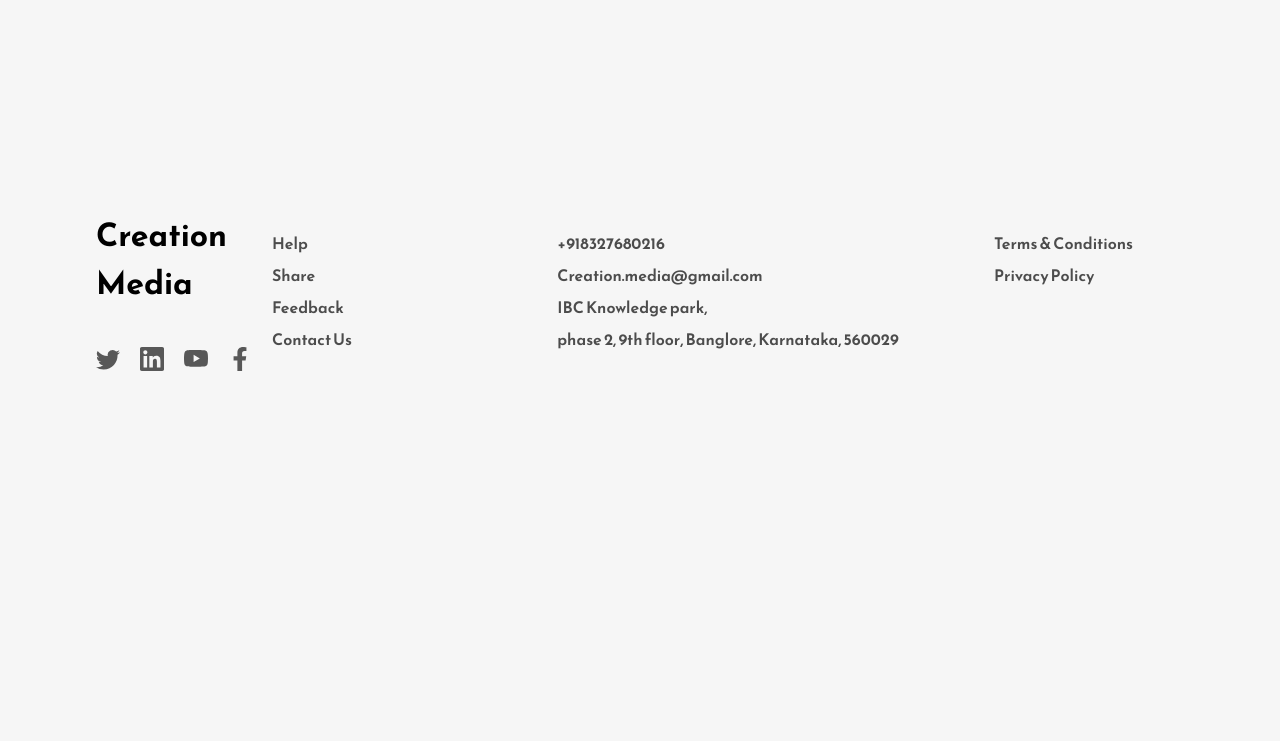
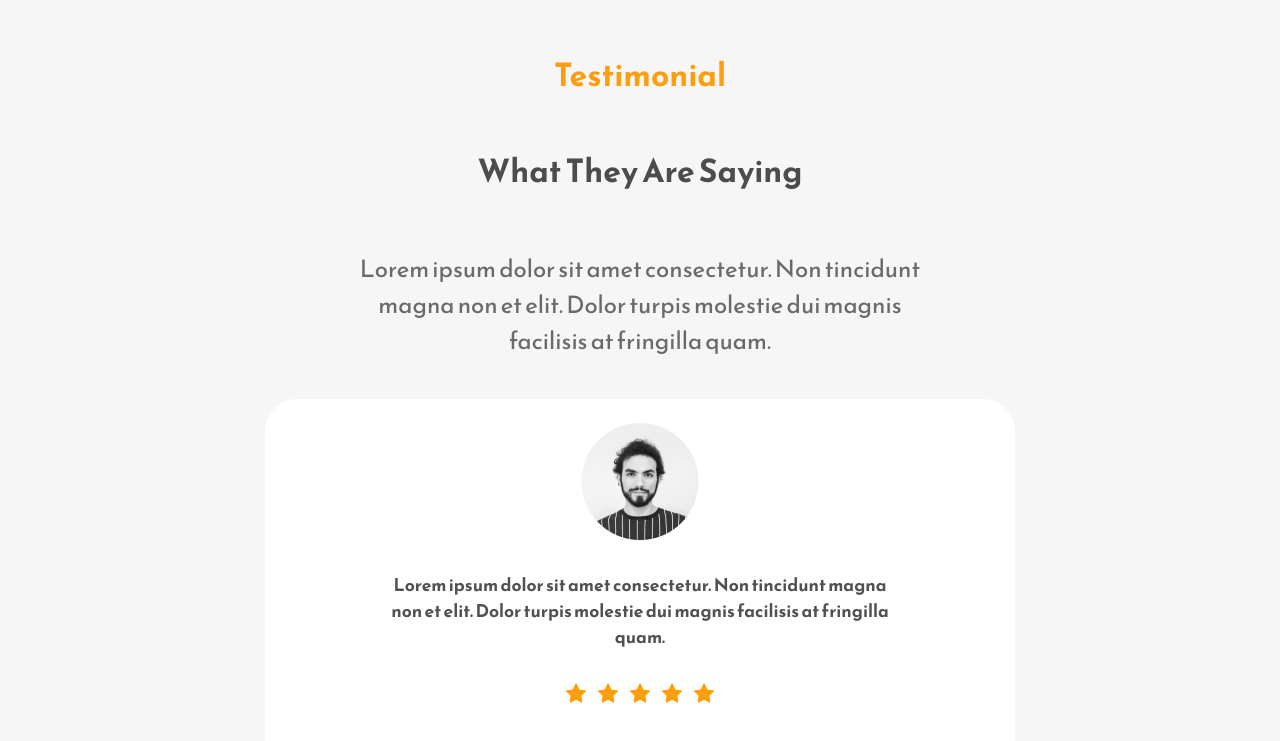
Before and after one commit to manoharmeena123/creationMedia, a React (Create React App) app: page /testimonial in a window 1280 px wide. Shown: the part 189-930 px from the top of the page. Built offline with nearby package versions, Linux system fonts and the light colour scheme.

Commit message:
routing made dynamic and code splitting added

```diff
--- a/src/App.css
+++ b/src/App.css
@@ -202,7 +202,7 @@ nav {
 .footer-wrapper {
   margin: 6rem rem;
   display: flex;
-  margin-top: 25rem;
+  margin-top: 10rem;
 }
 .footer-logo-container {
   max-width: 110px;
--- a/src/App.js
+++ b/src/App.js
@@ -1,32 +1,29 @@
+// App.js
 import "./App.css";
-import React from "react";
-import { BrowserRouter, Routes, Route } from "react-router-dom";
-import Home from "./Components/Home";
-import About from "./Components/About";
-import Work from "./Components/Work";
-import Testimonial from "./Components/Testimonial";
-import Contact from "./Components/Contact";
-import Login from "./Components/Login";
-import Footer from "./Components/Footer";
-import { ToastContainer, toast } from "react-toastify";
-import "react-toastify/dist/ReactToastify.css";
+import React,{Suspense} from 'react';
+import { BrowserRouter, Routes, Route } from 'react-router-dom';
+import Footer from './Components/Footer';
+import { ToastContainer } from 'react-toastify';
+import 'react-toastify/dist/ReactToastify.css';
+import { publicRoutes } from './routes'; // Import the route configuration file
+import Spinner from "./utils/Spinner";
+
 
 function App() {
   return (
     <div className="App">
+    <Suspense fallback={<Spinner />}>
       <BrowserRouter>
         <Routes>
-          <Route path="/" index element={<Home />} />
-          <Route path="/about" element={<About />} />
-          <Route path="/work" element={<Work />} />
-          <Route path="/testimonials" element={<Testimonial />} />
-          <Route path="/contact" element={<Contact />} />
-          <Route path="/login" element={<Login />} />
+          {publicRoutes.map((route, index) => (
+            <Route key={index} path={route.path} element={route.element} />
+          ))}
         </Routes>
-        <Footer />
       </BrowserRouter>
-      <ToastContainer />
-    </div>
+    </Suspense>
+    <Footer />
+    <ToastContainer />
+  </div>
   );
 }
 
--- a/src/Components/About.js
+++ b/src/Components/About.js
@@ -1,7 +1,7 @@
 import React from "react";
 import AboutBackground from "../Assets/about-background.png";
 import AboutBackgroundImage from "../Assets/build.jpg";
-import { BsFillPlayCircleFill } from "react-icons/bs";
+// import { BsFillPlayCircleFill } from "react-icons/bs";
 
 const About = () => {
   return (
--- a/src/Components/Home.js
+++ b/src/Components/Home.js
@@ -3,9 +3,14 @@ import BannerBackground from "../Assets/home-banner-background.png";
 import BannerImage from "../Assets/home-background.jpg";
 import Navbar from "./Navbar";
 import { FiArrowRight } from "react-icons/fi";
+import About from './About';
+import Work from './Work';
+import Testimonial from './Testimonial';
+import Contact from './Contact';
 
 const Home = () => {
   return (
+    <>
       <div className="home-container">
         <Navbar />
         <div className="home-banner-container">
@@ -17,9 +22,16 @@ const Home = () => {
               Welcome to Creation Media, where creativity meets conversion!
             </h1>
             <p className="primary-text">
-          Established in June 2021, we have swiftly risen to become a trusted partner for over 500 companies, delivering captivating ad templates that drive real results.
+              Established in June 2021, we have swiftly risen to become a
+              trusted partner for over 500 companies, delivering captivating ad
+              templates that drive real results.
             </p>
-          <p>In today's fast-paced digital landscape, standing out is not just an option-it's a necessity. At Creation Media, we specialize in crafting ads that not only catch the eye but also capture the hearts and minds of your target audience</p>
+            <p>
+              In today's fast-paced digital landscape, standing out is not just
+              an option-it's a necessity. At Creation Media, we specialize in
+              crafting ads that not only catch the eye but also capture the
+              hearts and minds of your target audience
+            </p>
             <button className="secondary-button">
               Boost your Buisness <FiArrowRight />{" "}
             </button>
@@ -29,6 +41,11 @@ const Home = () => {
           </div>
         </div>
       </div>
+      <About />
+      <Work />
+      <Testimonial />
+      <Contact />
+    </>
   );
 };
 
--- a/src/Components/Navbar.js
+++ b/src/Components/Navbar.js
@@ -100,7 +100,7 @@ const Navbar = () => {
       </Drawer>
 
       {!isSmallScreen && !isMediumScreen && (
-        <Box sx={{ textAlign: "center", marginTop: "16px", backgroundColor:"white", borderRadius:"15px" }}>
+        <Box sx={{ textAlign: "center", marginTop: "12px", backgroundColor:"white", borderRadius:"15px" }}>
           <Button variant="text" color="secondary" onClick={handleLogin}>
             Login
           </Button>
--- a/src/Components/Testimonial.js
+++ b/src/Components/Testimonial.js
@@ -3,33 +3,33 @@ import ProfilePic from "../Assets/john-doe-image.png";
 import { AiFillStar } from "react-icons/ai";
 
 const Testimonial = () => {
-  // return (
-  //   // <div className="work-section-wrapper">
-  //   //   <div className="work-section-top">
-  //   //     <p className="primary-subheading">Testimonial</p>
-  //   //     <h1 className="primary-heading">What They Are Saying</h1>
-  //   //     <p className="primary-text">
-  //   //       Lorem ipsum dolor sit amet consectetur. Non tincidunt magna non et
-  //   //       elit. Dolor turpis molestie dui magnis facilisis at fringilla quam.
-  //   //     </p>
-  //   //   </div>
-  //   //   <div className="testimonial-section-bottom">
-  //   //     <img src={ProfilePic} alt="" />
-  //   //     <p>
-  //   //       Lorem ipsum dolor sit amet consectetur. Non tincidunt magna non et
-  //   //       elit. Dolor turpis molestie dui magnis facilisis at fringilla quam.
-  //   //     </p>
-  //   //     <div className="testimonials-stars-container">
-  //   //       <AiFillStar />
-  //   //       <AiFillStar />
-  //   //       <AiFillStar />
-  //   //       <AiFillStar />
-  //   //       <AiFillStar />
-  //   //     </div>
-  //   //     <h2>John Doe</h2>
-  //   //   </div>
-  //   // </div>
-  // );
+  return (
+    <div className="work-section-wrapper">
+      <div className="work-section-top">
+        <p className="primary-subheading">Testimonial</p>
+        <h1 className="primary-heading">What They Are Saying</h1>
+        <p className="primary-text">
+          Lorem ipsum dolor sit amet consectetur. Non tincidunt magna non et
+          elit. Dolor turpis molestie dui magnis facilisis at fringilla quam.
+        </p>
+      </div>
+      <div className="testimonial-section-bottom">
+        <img src={ProfilePic} alt="" />
+        <p>
+          Lorem ipsum dolor sit amet consectetur. Non tincidunt magna non et
+          elit. Dolor turpis molestie dui magnis facilisis at fringilla quam.
+        </p>
+        <div className="testimonials-stars-container">
+          <AiFillStar />
+          <AiFillStar />
+          <AiFillStar />
+          <AiFillStar />
+          <AiFillStar />
+        </div>
+        <h2>John Doe</h2>
+      </div>
+    </div>
+  );
 };
 
 export default Testimonial;
--- /dev/null
+++ b/src/routes/index.js
@@ -0,0 +1,18 @@
+// routes.js
+import React from 'react';
+import About from '../Components/About';
+import Work from '../Components/Work';
+import Testimonial from '../Components/Testimonial';
+import Contact from '../Components/Contact';
+import Footer from "../Components/Footer";
+const Home = React.lazy(() => import('../Components/Home'));
+const Login = React.lazy(() => import('../Components/Login'));
+export const publicRoutes = [
+  { path: '/', element: <Home /> },
+  { path: '/about', element: <About /> },
+  { path: '/work', element: <Work /> },
+  { path: '/testimonial', element: <Testimonial /> },
+  { path: '/contact', element: <Contact /> },
+  { path: '/login', element: <Login /> },
+  { path: '/footer', element: <Footer /> },
+];
--- a/src/utils/Spinner.jsx
+++ b/src/utils/Spinner.jsx
@@ -4,7 +4,7 @@ import Box from '@mui/material/Box';
 
 const  Spinner = ()=>{
   return (
-    <Box sx={{ display: 'flex' }}>
+    <Box sx={{ display: 'flex', justifyContent:"center", marginTop:"50px" }}>
       <CircularProgress />
     </Box>
   );
```
Lines whose indentation alone changed are shown as unchanged.
